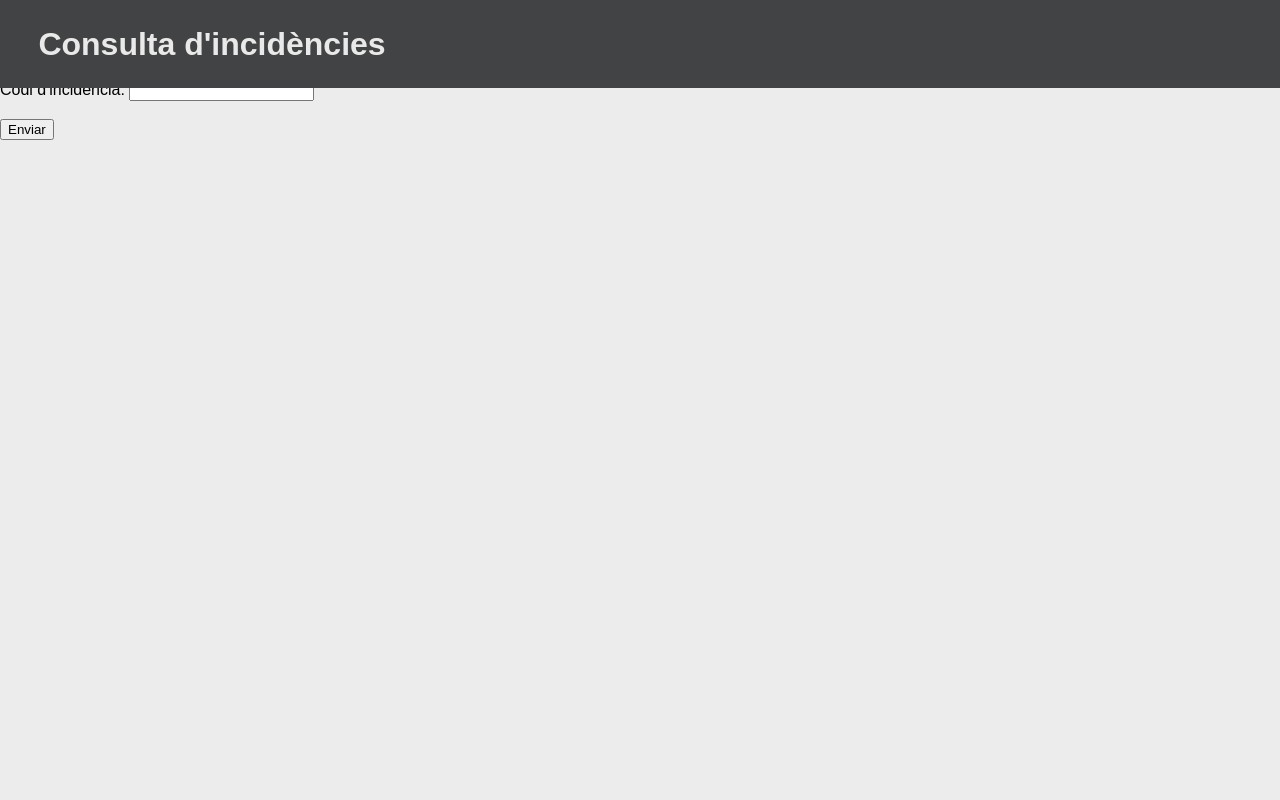
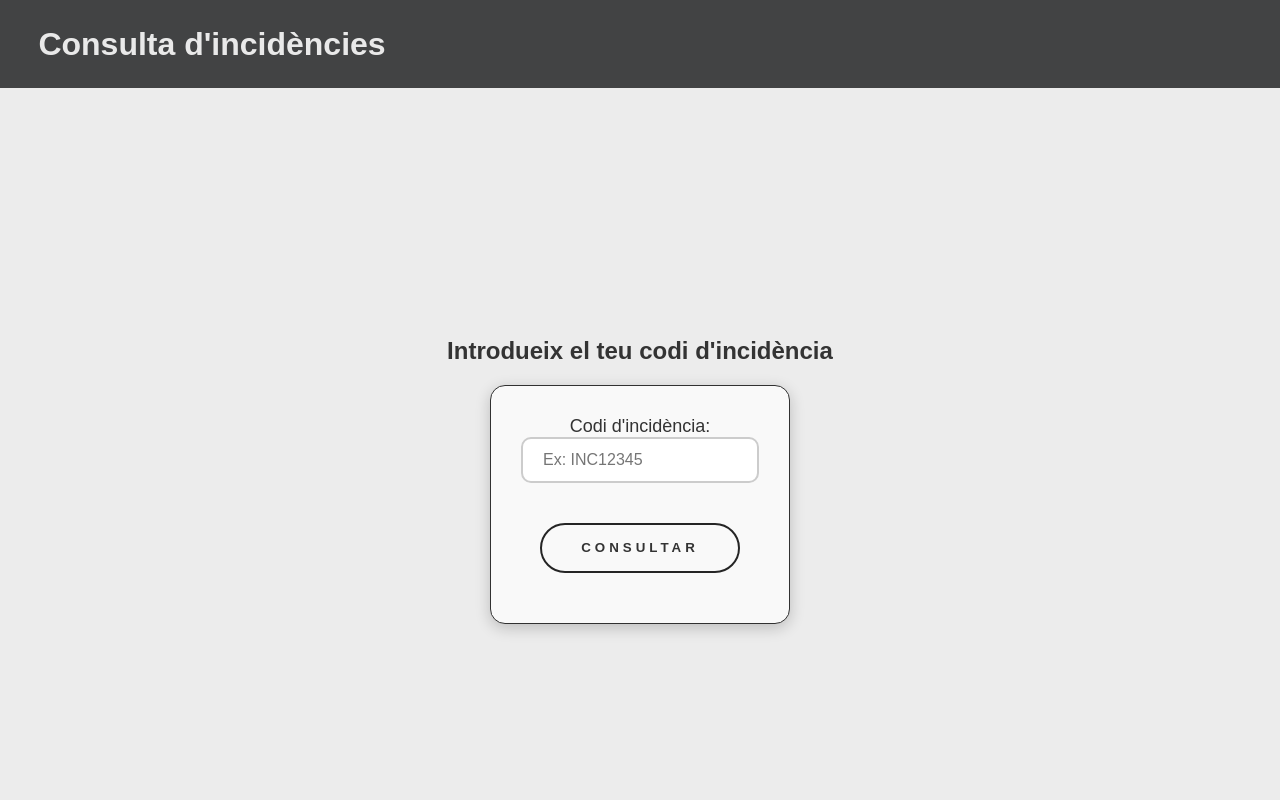
Before and after one commit to inspedralbes/projecte-1daw-24-25-daw1pjpvms, a PHP site: page /consulta.html in a window 1280 px wide. Run offline with PHP 8.4, Linux system fonts and the light colour scheme.

Commit message:
Add files via upload

```diff
--- a/Incidencies/consulta.html
+++ b/Incidencies/consulta.html
@@ -1,25 +1,32 @@
 <!DOCTYPE html>
-<html lang="en">
+<html lang="ca">
 <head>
   <meta charset="UTF-8">
   <meta http-equiv="X-UA-Compatible" content="IE=edge">
   <meta name="viewport" content="width=device-width, initial-scale=1.0">
-    <title>Document</title>
+  <title>Consulta d'incidències</title>
   <link rel="stylesheet" href="estilos2.css">
 </head>
 <body>
+
   <header class="banner">
     <h1 class="bigtitol">Consulta d'incidències</h1>
   </header>
 
-    <h1>Introdueix el teu codi d'incidència</h1>
+  <main class="contenidor">
+    <h2 class="subtitol">Introdueix el teu codi d'incidència</h2> <!-- El título está FUERA del div.forms -->
 
+    <div class="forms">
       <form action="/processar-incidencia" method="POST">
         <label for="codi">Codi d'incidència:</label>
-      <input type="text" id="codi" name="codi" required>
-      <br><br>
-      <button type="submit">Enviar</button>
+        <input type="text" id="codi" name="codi" placeholder="Ex: INC12345" required>
+
+        <button class="button type1" type="submit">
+          <span class="btn-txt">CONSULTAR</span>
+        </button>
       </form>
+    </div>
+  </main>
+
 </body>
-
 </html>
--- a/Incidencies/estilos2.css
+++ b/Incidencies/estilos2.css
@@ -21,15 +21,18 @@ body {
 }
 
 .contenidor {
-    height: 100vh;
+    min-height: 100vh;
     display: flex;
+    flex-direction: column;
     justify-content: center;
     align-items: center;
     padding-top: 11%;
     box-sizing: border-box;
     opacity: 0;
     animation: aparicioSuau 1s forwards;
+    text-align: center;
 }
+
 
 @keyframes aparicioSuau {
     from {
@@ -81,3 +84,98 @@ a, #admin {
 a:hover, #admin:hover {
     box-shadow: 0 8px 16px rgba(0, 0, 0, 0.2);
 }
+
+.forms {
+    border: 1px solid rgb(49, 49, 49);
+    background-color: #f9f9f9;
+    padding: 30px;
+    border-radius: 15px;
+    box-shadow: 0px 4px 15px rgba(0, 0, 0, 0.2);
+    width: 300px;
+    box-sizing: border-box;
+    animation: aparicioSuau 1s forwards;
+}
+
+/* NUEVOS ESTILOS para hacer más bonito */
+label {
+    font-size: 18px;
+    margin-bottom: 10px;
+    color: #333;
+}
+
+input[type="text"] {
+    width: 100%;
+    padding: 12px 20px;
+    margin-bottom: 20px;
+    box-sizing: border-box;
+    border: 2px solid #ccc;
+    border-radius: 10px;
+    font-size: 16px;
+    transition: 0.3s;
+    outline: none;
+}
+
+input[type="text"]:focus {
+    border-color: #6a88e5;
+    box-shadow: 0 0 8px #6a88e5;
+}
+
+/* Mantengo tus botones existentes */
+button {
+    height: 50px;
+    width: 200px;
+    position: relative;
+    background-color: transparent;
+    cursor: pointer;
+    border: 2px solid #252525;
+    overflow: hidden;
+    border-radius: 30px;
+    color: #333;
+    transition: all 0.5s ease-in-out;
+    margin: 20px auto;
+    display: block;
+}
+
+.btn-txt {
+    z-index: 1;
+    font-weight: 800;
+    letter-spacing: 4px;
+}
+
+.type1::after {
+    content: "";
+    position: absolute;
+    left: 0;
+    top: 0;
+    transition: all 0.5s ease-in-out;
+    background-color: #333;
+    border-radius: 30px;
+    visibility: hidden;
+    height: 10px;
+    width: 10px;
+    z-index: -1;
+}
+
+.button:hover {
+    box-shadow: 1px 1px 200px #252525;
+    color: #fff;
+    border: none;
+}
+
+.type1:hover::after {
+    visibility: visible;
+    transform: scale(100) translateX(2px);
+}
+
+/* Responsive */
+@media (max-width: 600px) {
+    .forms {
+        width: 90%;
+        margin-left: 5vw;
+    }
+}
+.subtitol {
+    font-size: 24px;
+    color: #333;
+    margin-bottom: 20px;
+}
```
Lines whose indentation alone changed are shown as unchanged.
